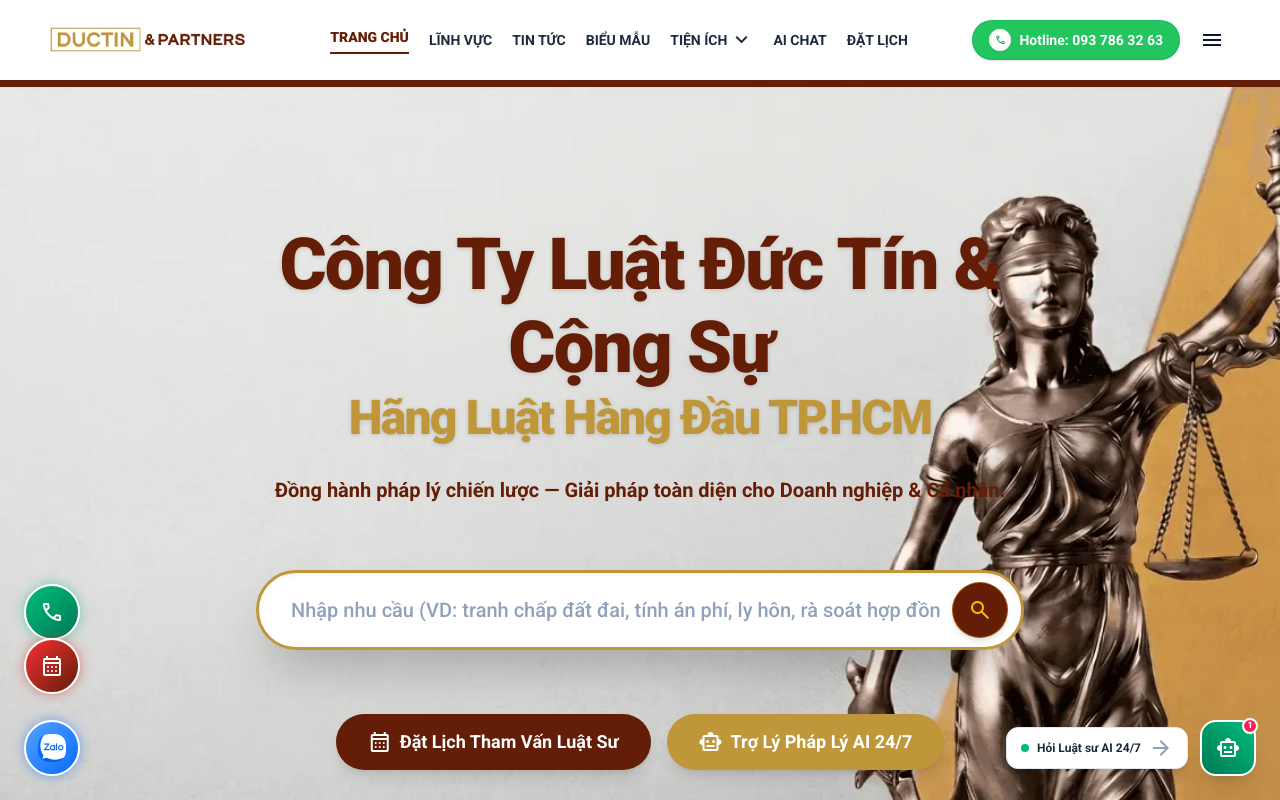
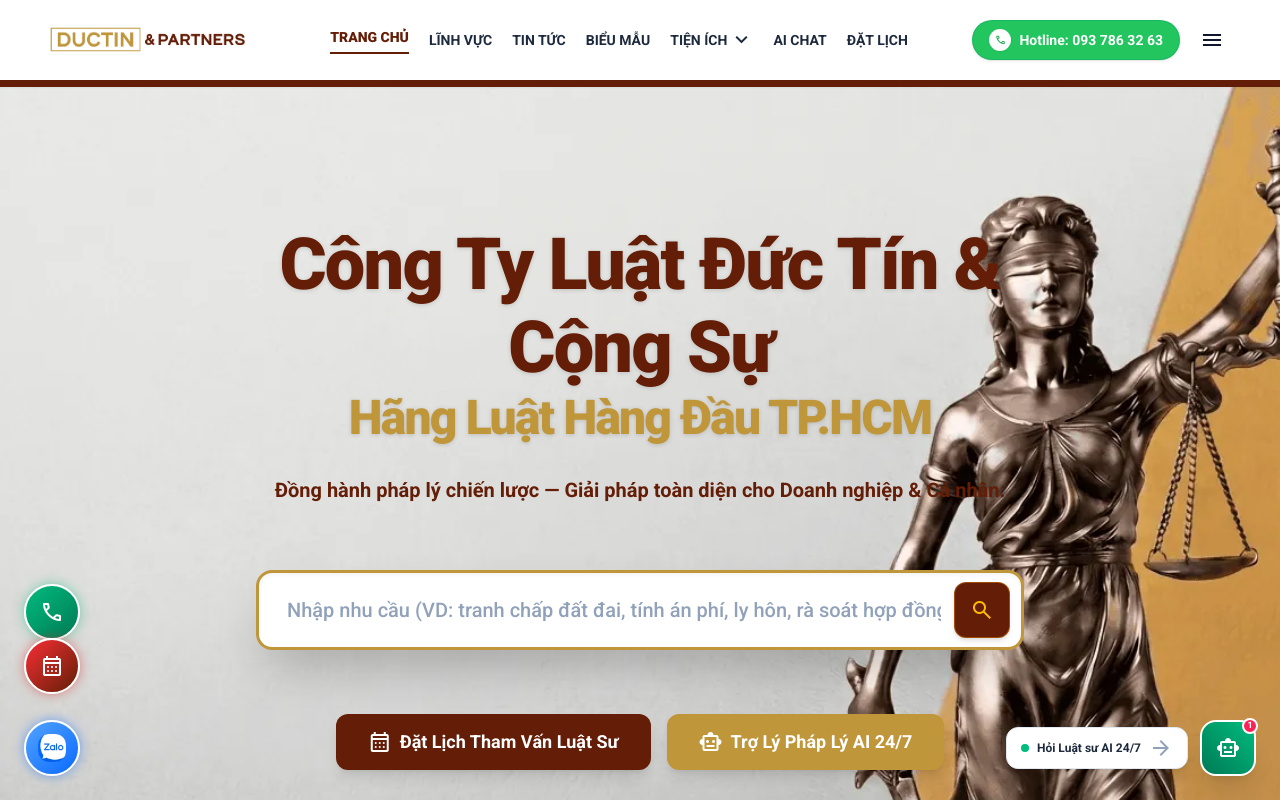
Before and after one commit to RexMcG/webluatductin, a Next.js app: page / in a window 1280 px wide. Shown: the top 800 px of the page. Built offline with nearby package versions, Linux system fonts and the light colour scheme.

Commit message:
style(hero): reduce border radius of search bar and action buttons to modern rounded corners

```diff
--- a/src/app/page.tsx
+++ b/src/app/page.tsx
@@ -156,9 +156,9 @@ export default function Home() {
 
             {/* Smart Navigation Search Bar */}
             <div ref={searchRef} className="mt-8 w-full relative max-w-3xl z-40">
-              <form onSubmit={handleSearchSubmit} className="relative w-full shadow-2xl rounded-full">
+              <form onSubmit={handleSearchSubmit} className="relative w-full shadow-2xl rounded-2xl">
                 <input
-                  className="w-full h-16 md:h-20 pl-8 pr-20 border-[3px] border-accent rounded-full focus:ring-4 focus:ring-accent/30 focus:border-accent bg-white text-slate-900 placeholder:text-slate-400 outline-none text-base sm:text-lg md:text-xl font-medium shadow-inner"
+                  className="w-full h-16 md:h-20 pl-7 pr-20 border-[3px] border-accent rounded-2xl focus:ring-4 focus:ring-accent/30 focus:border-accent bg-white text-slate-900 placeholder:text-slate-400 outline-none text-base sm:text-lg md:text-xl font-medium shadow-inner"
                   id="hero-search"
                   placeholder="Nhập nhu cầu (VD: tranh chấp đất đai, tính án phí, ly hôn, rà soát hợp đồng M&amp;A...)"
                   type="text"
@@ -171,7 +171,7 @@ export default function Home() {
                 />
                 <button
                   type="submit"
-                  className="material-symbols-outlined absolute right-4 top-1/2 -translate-y-1/2 bg-[#641D06] hover:bg-black text-amber-400 w-11 h-11 md:w-14 md:h-14 rounded-full flex items-center justify-center text-2xl md:text-3xl transition-transform hover:scale-105 cursor-pointer border border-amber-500/40 shadow-md"
+                  className="material-symbols-outlined absolute right-3.5 top-1/2 -translate-y-1/2 bg-[#641D06] hover:bg-black text-amber-400 w-11 h-11 md:w-14 md:h-14 rounded-xl flex items-center justify-center text-2xl md:text-3xl transition-transform hover:scale-105 cursor-pointer border border-amber-500/40 shadow-md"
                   id="hero-search-btn"
                   title="Tìm kiếm & Trỏ ngay đến trang"
                 >
@@ -232,14 +232,14 @@ export default function Home() {
 
             <div className="flex flex-wrap justify-center gap-4 mt-8">
               <Link
-                className="bg-primary hover:bg-secondary text-white h-14 px-8 rounded-full font-label-sm text-base md:text-lg font-bold transition-all inline-flex items-center shadow-lg gap-2"
+                className="bg-primary hover:bg-secondary text-white h-14 px-8 rounded-xl font-label-sm text-base md:text-lg font-bold transition-all inline-flex items-center shadow-lg gap-2"
                 href="/appointment"
               >
                 <span className="material-symbols-outlined">calendar_month</span>
                 Đặt Lịch Tham Vấn Luật Sư
               </Link>
               <Link
-                className="bg-accent hover:opacity-90 text-white h-14 px-8 rounded-full font-label-sm text-base md:text-lg font-bold transition-all inline-flex items-center shadow-lg gap-2"
+                className="bg-accent hover:opacity-90 text-white h-14 px-8 rounded-xl font-label-sm text-base md:text-lg font-bold transition-all inline-flex items-center shadow-lg gap-2"
                 href="/ai-chatbot"
               >
                 <span className="material-symbols-outlined">smart_toy</span>
```
